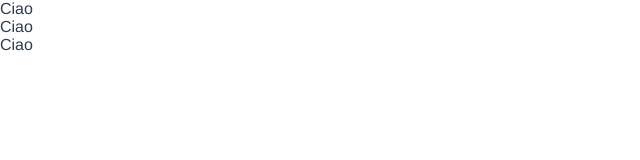
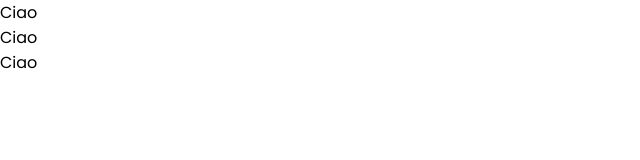
Before and after one commit to lorenzo-guerrini/proj-html-vuejs, a Vue app: page / in a window 1280 px wide. Shown: the top 160 px of the page, without its empty margins (0-640 px from the left). Built offline with nearby package versions, Linux system fonts and the light colour scheme.

Commit message:
Aggiunti font

```diff
--- a/public/index.html
+++ b/public/index.html
@@ -1,17 +1,28 @@
 <!DOCTYPE html>
 <html lang="">
+
 <head>
   <meta charset="utf-8">
   <meta http-equiv="X-UA-Compatible" content="IE=edge">
   <meta name="viewport" content="width=device-width,initial-scale=1.0">
   <link rel="icon" href="<%= BASE_URL %>favicon.ico">
-    <title><%= htmlWebpackPlugin.options.title %></title>
+  <link rel="preload" as="font" href="../src/assets/fonts/now-light.otf" type="font/otf" crossorigin="anonymous">
+  <link rel="preconnect" href="https://fonts.googleapis.com">
+  <link rel="preconnect" href="https://fonts.gstatic.com" crossorigin>
+  <link href="https://fonts.googleapis.com/css2?family=Poppins&display=swap" rel="stylesheet">
+
+  <title>
+    <%= htmlWebpackPlugin.options.title %>
+  </title>
 </head>
+
 <body>
   <noscript>
-      <strong>We're sorry but <%= htmlWebpackPlugin.options.title %> doesn't work properly without JavaScript enabled. Please enable it to continue.</strong>
+    <strong>We're sorry but <%= htmlWebpackPlugin.options.title %> doesn't work properly without JavaScript enabled.
+        Please enable it to continue.</strong>
   </noscript>
   <div id="app"></div>
   <!-- built files will be auto injected -->
 </body>
+
 </html>
--- a/src/App.vue
+++ b/src/App.vue
@@ -4,6 +4,7 @@
     <Header />
     <Main />
     <Footer />
+    <BackToTheTop />
   </div>
 </template>
 
@@ -11,6 +12,7 @@
 import Header from "@/components/macro/Header.vue";
 import Main from "@/components/macro/Main.vue";
 import Footer from "@/components/macro/Footer.vue";
+import BackToTheTop from "@/components/commons/BackToTheTop.vue";
 
 export default {
   name: "App",
@@ -18,10 +20,25 @@ export default {
     Header,
     Main,
     Footer,
+    BackToTheTop,
   },
 };
 </script>
 
 <style lang="scss">
 @import "./assets/style/global.scss";
+@import "./assets/style/vars.scss";
+
+@import url("https://fonts.googleapis.com/css2?family=Poppins&display=swap");
+@font-face {
+  font-family: "now-light";
+  src: local("now-light"), url("./assets/fonts/now-light.otf");
+}
+
+body {
+  font-family: "Poppins", sans-serif;
+  h2 {
+    font-family: $fontMain;
+  }
+}
 </style>
--- a/src/assets/style/global.scss
+++ b/src/assets/style/global.scss
@@ -4,9 +4,8 @@
     box-sizing: border-box;
 }
 
-body {
-    font-family: Avenir, Helvetica, Arial, sans-serif;
-    -webkit-font-smoothing: antialiased;
-    -moz-osx-font-smoothing: grayscale;
-    color: #2c3e50;
-}
+// body {
+//     -webkit-font-smoothing: antialiased;
+//     -moz-osx-font-smoothing: grayscale;
+//     color: #2c3e50;
+// }
--- a/src/assets/style/vars.scss
+++ b/src/assets/style/vars.scss
@@ -54,3 +54,9 @@ $borderColorFourth: #0000000D;
 
 //Footer border top
 $borderColorFifth: #00000014;
+
+
+
+// ---- FONTS ----
+$fontMain: "now-light", Tahoma, Geneva, Verdana, sans-serif;
+$fontSecond: "a";
```
Also changed, not shown: src/assets/fonts/now-light.otf (added). Lines whose indentation alone changed are shown as unchanged.
